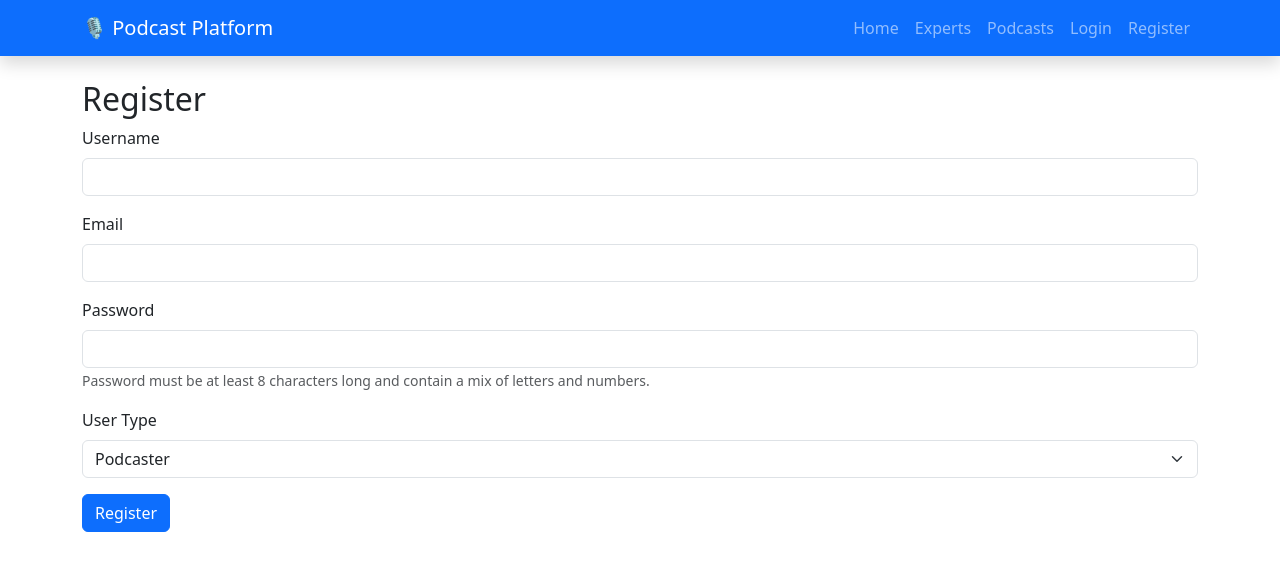
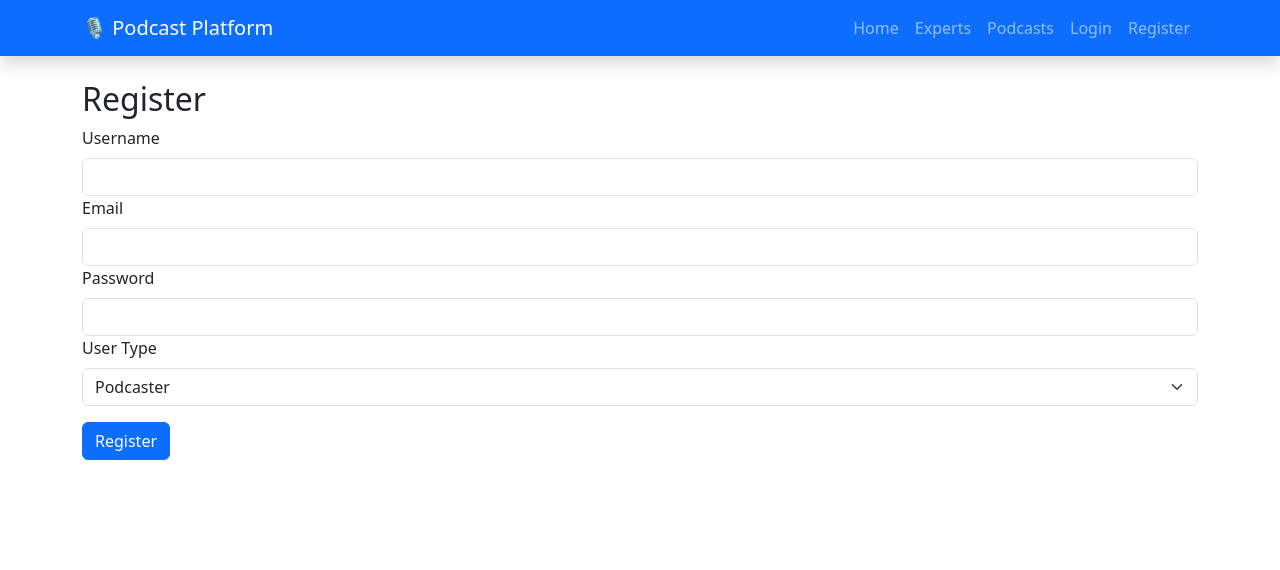
Before and after one commit to behzad17/podcast-experts-backend, a React (Create React App) app in the folder frontend/: page /register in a window 1280 px wide. Shown: the top 570 px of the page. Built offline with nearby package versions, Linux system fonts and the light colour scheme.

Commit message:
try to solve registration fel

```diff
--- a/frontend/src/pages/Register.js
+++ b/frontend/src/pages/Register.js
@@ -1,17 +1,7 @@
 import React, { useState } from "react";
-import axios from "axios";
+import api from "../api/axios";
 import { useNavigate } from "react-router-dom";
 import { Container, Form, Button, Alert } from "react-bootstrap";
-
-// Create axios instance with default config
-const api = axios.create({
-  baseURL: "http://127.0.0.1:8001",
-  timeout: 10000,
-  headers: {
-    "Content-Type": "application/json",
-  },
-  withCredentials: true,
-});
 
 const Register = () => {
   const [formData, setFormData] = useState({
@@ -46,7 +36,7 @@ const Register = () => {
 
     try {
       console.log("Sending registration request:", formData);
-      const response = await api.post("/api/users/register/", formData);
+      const response = await api.post("/users/register/", formData);
       console.log("Registration response:", response.data);
       setSuccess(true);
       setTimeout(() => {
@@ -85,19 +75,15 @@ const Register = () => {
   return (
     <Container className="mt-4">
       <h2>Register</h2>
-      {error && (
-        <Alert variant="danger" style={{ whiteSpace: "pre-line" }}>
-          {error}
-        </Alert>
-      )}
+      {error && <Alert variant="danger">{error}</Alert>}
       {success && (
         <Alert variant="success">
-          Registration successful! Please check your email to verify your
-          account. You will be redirected to the login page in 5 seconds.
+          Registration successful! Please check your email for verification.
+          Redirecting to login page...
         </Alert>
       )}
       <Form onSubmit={handleSubmit}>
-        <Form.Group className="mb-3">
+        <Form.Group>
           <Form.Label>Username</Form.Label>
           <Form.Control
             type="text"
@@ -105,10 +91,9 @@ const Register = () => {
             value={formData.username}
             onChange={handleChange}
             required
-            disabled={isLoading}
           />
         </Form.Group>
-        <Form.Group className="mb-3">
+        <Form.Group>
           <Form.Label>Email</Form.Label>
           <Form.Control
             type="email"
@@ -116,10 +101,9 @@ const Register = () => {
             value={formData.email}
             onChange={handleChange}
             required
-            disabled={isLoading}
           />
         </Form.Group>
-        <Form.Group className="mb-3">
+        <Form.Group>
           <Form.Label>Password</Form.Label>
           <Form.Control
             type="password"
@@ -127,27 +111,20 @@ const Register = () => {
             value={formData.password}
             onChange={handleChange}
             required
-            minLength={8}
-            disabled={isLoading}
           />
-          <Form.Text className="text-muted">
-            Password must be at least 8 characters long and contain a mix of
-            letters and numbers.
-          </Form.Text>
         </Form.Group>
-        <Form.Group className="mb-3">
+        <Form.Group>
           <Form.Label>User Type</Form.Label>
           <Form.Select
             name="user_type"
             value={formData.user_type}
             onChange={handleChange}
-            disabled={isLoading}
           >
             <option value="podcaster">Podcaster</option>
             <option value="expert">Expert</option>
           </Form.Select>
         </Form.Group>
-        <Button variant="primary" type="submit" disabled={isLoading}>
+        <Button type="submit" className="mt-3" disabled={isLoading}>
           {isLoading ? "Registering..." : "Register"}
         </Button>
       </Form>
```
